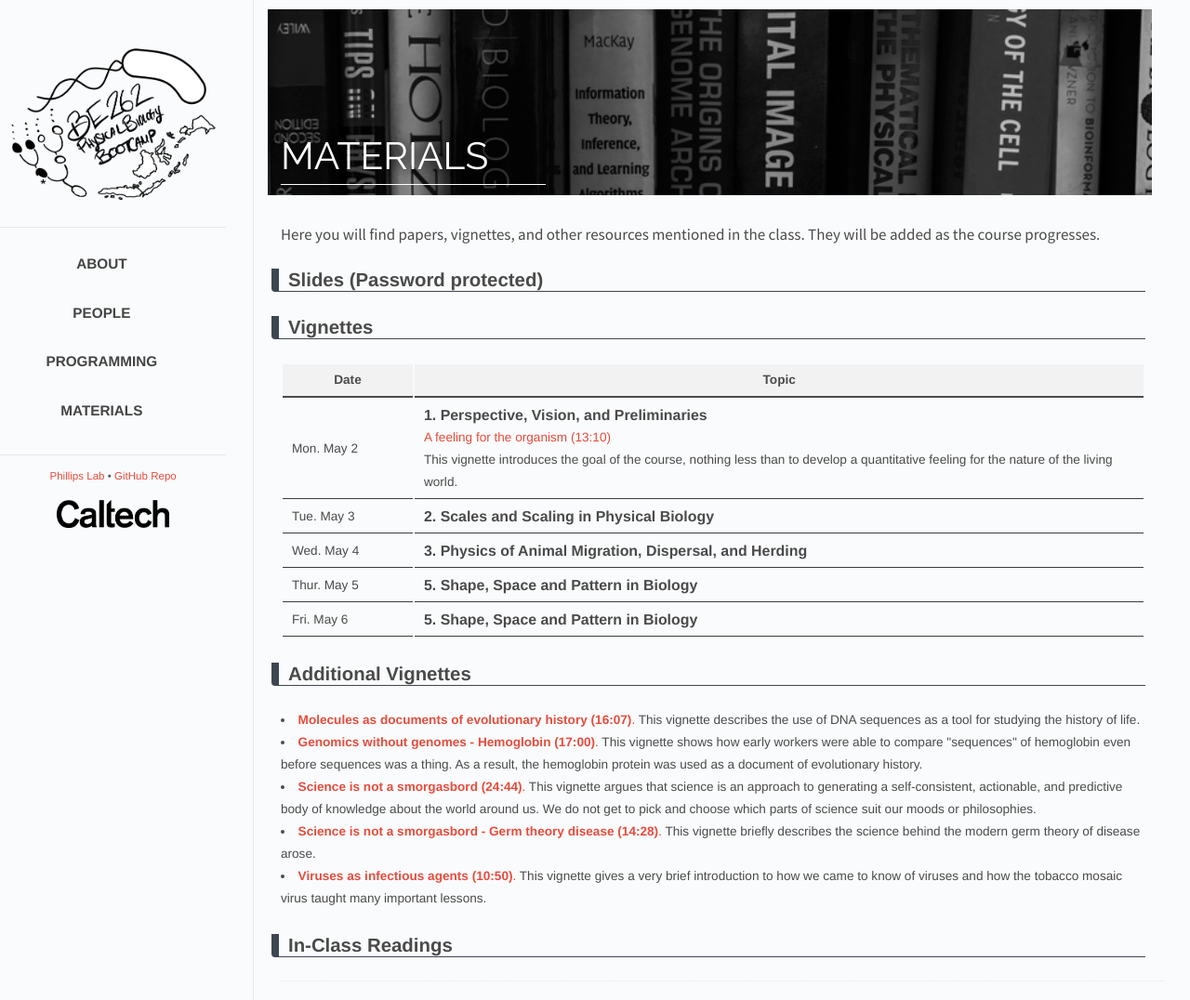
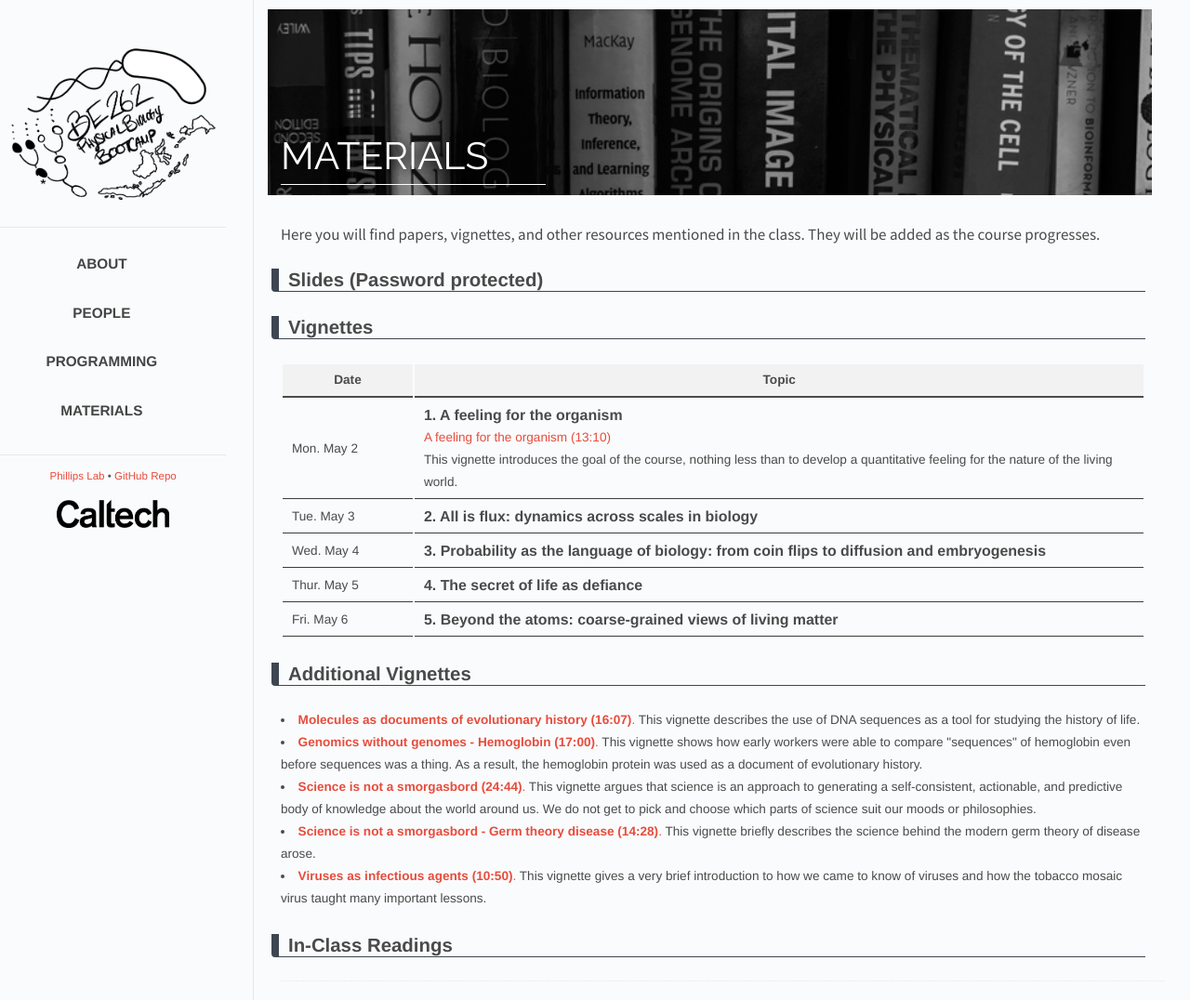
Before and after one commit to RPGroup-PBoC/pboc22_marseille, a Jekyll site: the page built from _posts/2022-01-28-materials.md, in a window 1280 px wide. Shown: the whole page at 93% size. Built offline with Jekyll 4.4.1, drawn with Linux system fonts in a browser that asks for light colours.

Commit message:
Rewriting headers for vignettes.

```diff
--- a/_data/vignettes.yaml
+++ b/_data/vignettes.yaml
@@ -28,7 +28,7 @@
    Mon. May 2
   topic1: >
     <header>
-    <h3>1. Perspective, Vision, and Preliminaries</h3>
+    <h3>1. A feeling for the organism</h3>
     </header>
   videos1:
     - url: https://www.youtube.com/watch?v=z9l-sgUhC_s
@@ -52,7 +52,7 @@
    Tue. May 3
   topic1: >
     <header>
-    <h3>2. Scales and Scaling in Physical Biology</h3>
+    <h3>2. All is flux: dynamics across scales in biology</h3>
     </header>
   videos1:
     # - url: https://www.youtube.com/watch?v=DeievEzAlKU
@@ -73,7 +73,7 @@
    Wed. May 4
   topic1: >
     <header>
-    <h3>3. Physics of Animal Migration, Dispersal, and Herding</h3>
+    <h3>3. Probability as the language of biology: from coin flips to diffusion and embryogenesis</h3>
     </header>
   videos1:
     # - url: https://www.youtube.com/watch?v=4reTaFAFQv0
@@ -106,7 +106,7 @@
    Thur. May 5
   topic1: >
     <header>
-    <h3>5. Shape, Space and Pattern in Biology</h3>
+    <h3>4. The secret of life as defiance</h3>
     </header>
   videos1:
   #   - url: https://www.youtube.com/watch?v=URQM_DyIo3M
@@ -141,7 +141,7 @@
    Fri. May 6
   topic1: >
     <header>
-    <h3>5. Shape, Space and Pattern in Biology</h3>
+    <h3>5. Beyond the atoms: coarse-grained views of living matter</h3>
     </header>
   videos1:
 #    - url: https://www.youtube.com/watch?v=b90lCVjJ4jY
```
